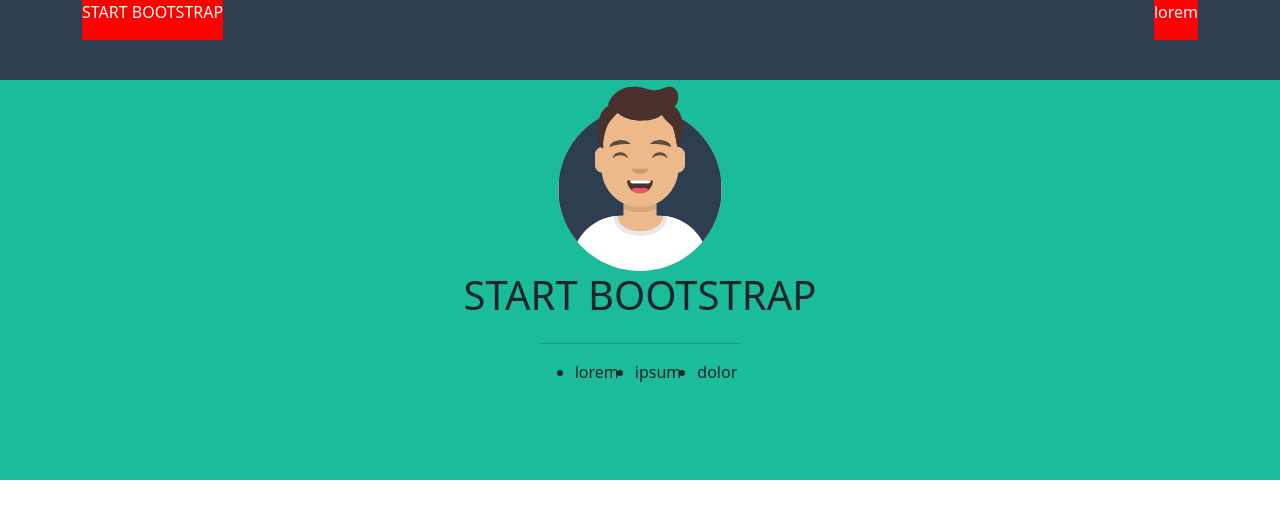
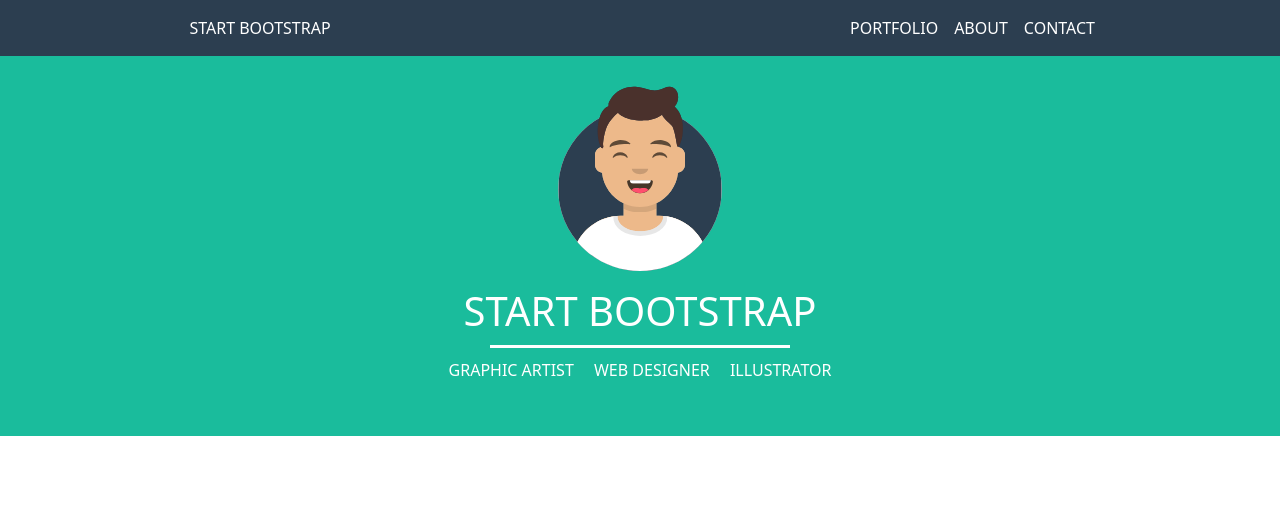
Before and after one commit to LeoneCarmelo/html-css-bootstrap-freelancer, a plain HTML site: page index.html in a window 1280 px wide. Drawn offline with nearby package versions, Linux system fonts and the light colour scheme.

Commit message:
Fix header + banner

```diff
--- a/assets/css/style.css
+++ b/assets/css/style.css
@@ -1,16 +1,9 @@
 /* #region Debug */
-.debug header {
-    height: 80px;
-    color:white;
-}
-
-.debug .left, .debug .right {
-    height:40px;
-    background-color: red;
-}
-
-.debug hr {
-    width:200px;
+.debug h1 + div, h2 + div {
+    width:300px;
+    height:3px;
+    background-color: white;
+    margin:10px auto;
 }
 
 /* #endregion Debug */
@@ -26,6 +19,7 @@
 /* #region Header */
 header {
     background-color: var(--header);
+    color: white;
 }
 
 /* #endregion Header */
@@ -33,11 +27,13 @@ header {
 /* #region Banner */
 .banner {
     background-color: var(--section);
-    min-height: 400px;
+    min-height: 380px;
 }
 
 .avatar {
     width:180px;
+    margin:1rem auto;
 }
 
+
 /* #endregion Banner */
--- a/index.html
+++ b/index.html
@@ -10,27 +10,41 @@
     <title>Freelancer</title>
 </head>
 <body class="debug">
+
 <!-- Header -->
-    <header>
-        <div class="container d-flex justify-content-between">
-                <div class="left">START BOOTSTRAP</div>
-                <div class="right">lorem</div>
+    <header class="p-3">
+        <div class="container">
+            <div class="row justify-content-between text-center">
+                <div class="col-4">START BOOTSTRAP</div>
+                <div class="col-4 d-flex">
+                    <span><a href="#" class="text-decoration-none text-white p-2">PORTFOLIO</a></span>
+                    <span><a href="#" class="text-decoration-none text-white p-2">ABOUT</a></span>
+                    <span><a href="#" class="text-decoration-none text-white p-2">CONTACT</a></span>
+                </div>
+            </div>
         </div>
     </header>
+
 <!-- Banner -->
     <section class="banner">
-        <div class="container-md d-flex justify-content-center flex-column align-items-center">
-            <div class="avatar">
-                <img src="./assets/img/avatar.svg" alt="">
+        <div class="container">
+            <div class="row">
+                <div class="col text-center mt-2">
+                    <div class="avatar">
+                        <img src="./assets/img/avatar.svg" alt="">
+                    </div>
+                    <h1 class="text-white">START BOOTSTRAP</h1>
+                    <div></div>
+                    <span class="text-white p-2">GRAPHIC ARTIST</span>
+                    <span class="text-white p-2">WEB DESIGNER</span>
+                    <span class="text-white p-2">ILLUSTRATOR</span>
+                </div>
             </div>
-            <h1>START BOOTSTRAP</h1>
-            <hr>
-            <ul class="d-flex gap-3">
-                <li>lorem</li>
-                <li>ipsum</li>
-                <li>dolor</li>
-            </ul>
-        </div>
+    </section>
+
+    <!-- Portfolio -->
+
+
     </section>
     <script src="https://cdn.jsdelivr.net/npm/bootstrap@5.2.3/dist/js/bootstrap.bundle.min.js"></script>
 </body>
```
